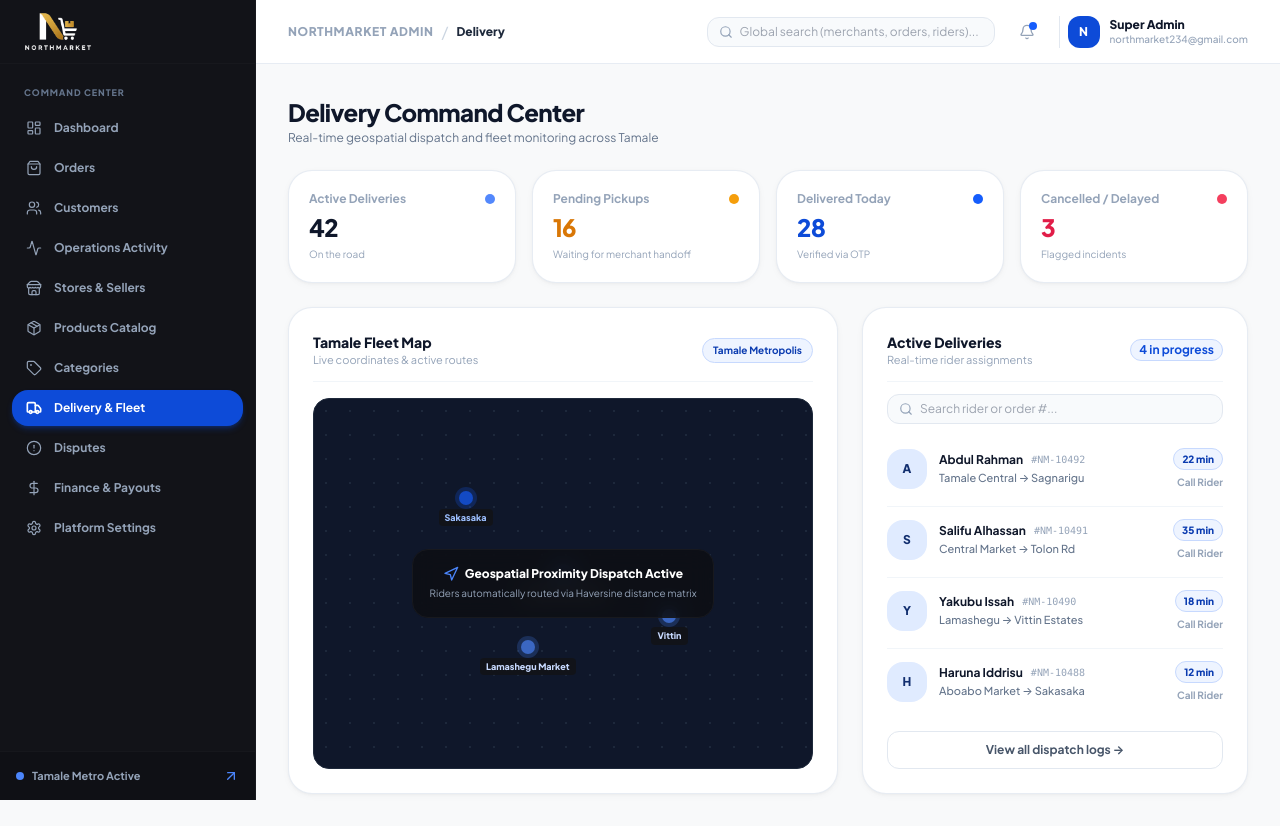
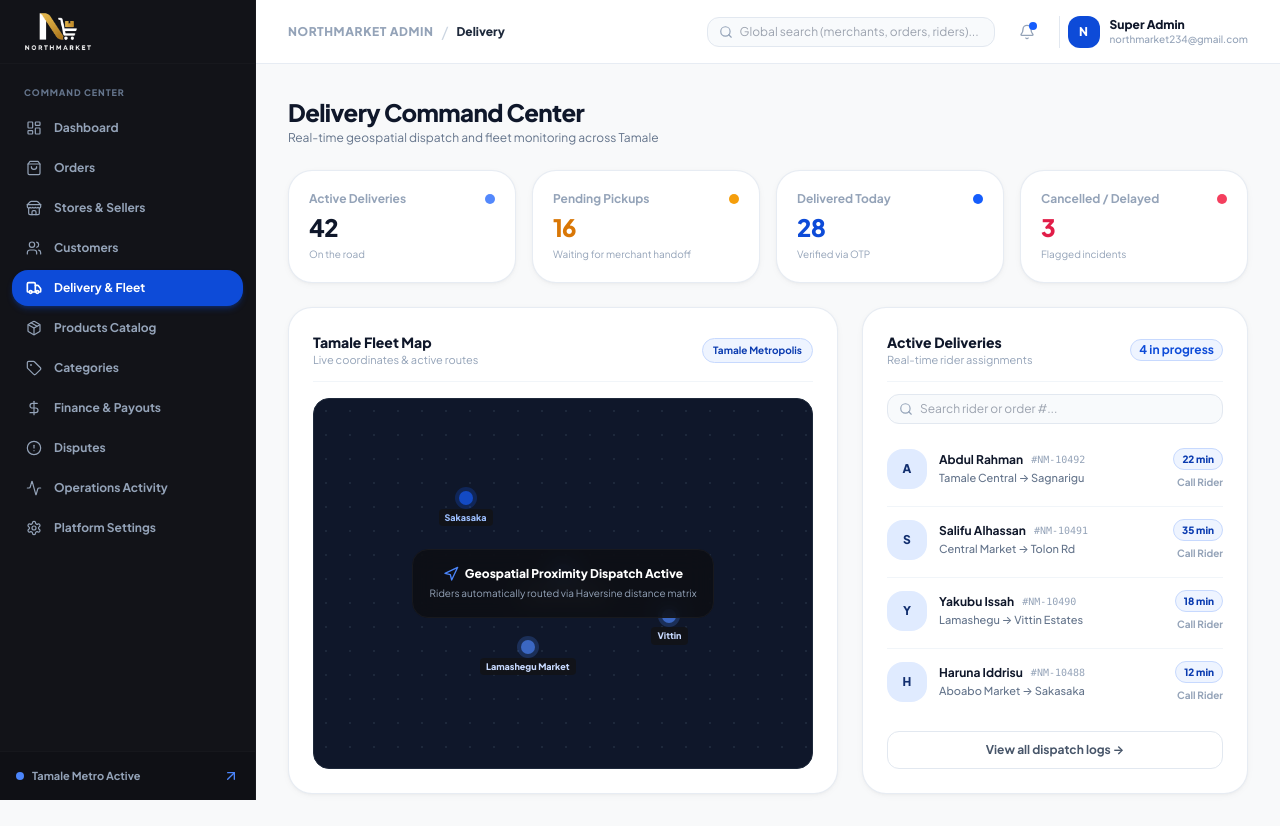
Before and after one commit to hmfareed/NMarket, a Next.js app: page /admin/delivery in a window 1280 px wide. Built offline with nearby package versions, Linux system fonts and the light colour scheme.

Commit message:
feat(admin): reorder admin sidebar navigation items per user specification

```diff
--- a/src/app/(admin)/layout.tsx
+++ b/src/app/(admin)/layout.tsx
@@ -37,14 +37,14 @@ export default function AdminLayout({
   const navItems = [
     { label: "Dashboard", href: "/admin", icon: LayoutDashboard, exact: true },
     { label: "Orders", href: "/admin/orders", icon: ShoppingBag },
+    { label: "Stores & Sellers", href: "/admin/sellers", icon: Store },
     { label: "Customers", href: "/admin/customers", icon: Users },
-    { label: "Operations Activity", href: "/admin/activity", icon: ActivityIcon },
-    { label: "Stores & Sellers", href: "/admin/sellers", icon: Store },
+    { label: "Delivery & Fleet", href: "/admin/delivery", icon: Truck },
     { label: "Products Catalog", href: "/admin/products", icon: Package },
     { label: "Categories", href: "/admin/categories", icon: Tag },
-    { label: "Delivery & Fleet", href: "/admin/delivery", icon: Truck },
+    { label: "Finance & Payouts", href: "/admin/payouts", icon: DollarSign },
     { label: "Disputes", href: "/admin/disputes", icon: AlertCircle },
-    { label: "Finance & Payouts", href: "/admin/payouts", icon: DollarSign },
+    { label: "Operations Activity", href: "/admin/activity", icon: ActivityIcon },
     { label: "Platform Settings", href: "/admin/settings", icon: Settings },
   ];
 
```
